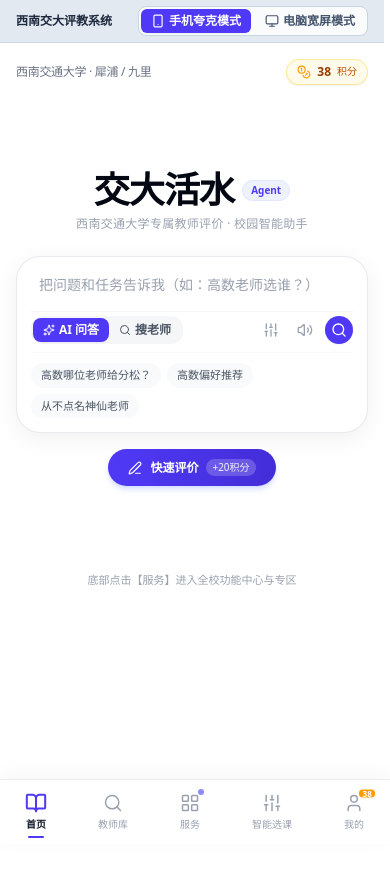
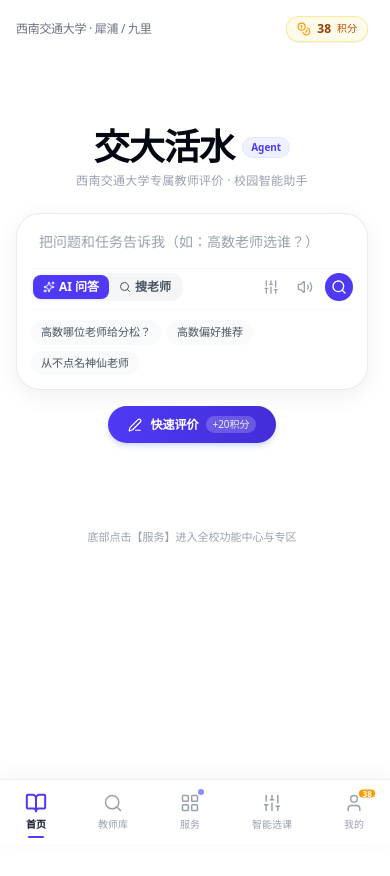
Before and after one commit to dlam12138/xiaoshizi, a React (Vite) app: page / in a window 390 px wide. Shown: the top 876 px of the page. After the commit the page ends 844 px from the top, so only its background shows below. Built offline with nearby package versions, Linux system fonts and the light colour scheme.

Commit message:
feat(ui): implement dynamic device detection
Replace static view mode with automatic detection based on user agent and viewport width to improve cross-device responsiveness.

```diff
--- a/src/App.tsx
+++ b/src/App.tsx
@@ -29,8 +29,6 @@
 import { ExperienceGuideModal } from './components/ExperienceGuideModal';
 
 import {
-  Smartphone,
-  Monitor,
   BookOpen,
   Search,
   Sliders,
@@ -78,16 +76,34 @@
   const [isExperienceModalOpen, setIsExperienceModalOpen] = useState<boolean>(false);
   const [experienceTab, setExperienceTab] = useState<'guides' | 'notices' | 'history'>('guides');
 
-  // Device Mode: 'mobile' (Quark pure app) vs 'desktop' (wide screen dashboard)
-  // Default to 'mobile' on mobile devices or 'mobile' view by default to match Quark image requested by user
-  const [viewMode, setViewMode] = useState<'mobile' | 'desktop'>('mobile');
+  // Automatic Device Detection: Accurately identifies mobile phone vs computer/desktop
+  const [deviceInfo, setDeviceInfo] = useState<{ isMobile: boolean; screenWidth: number }>(() => {
+    if (typeof window === 'undefined') return { isMobile: false, screenWidth: 1200 };
+    const userAgent = navigator.userAgent || '';
+    const isMobileUA = /Android|webOS|iPhone|iPod|BlackBerry|IEMobile|Opera Mini/i.test(userAgent);
+    const isSmallScreen = window.innerWidth < 768;
+    return {
+      isMobile: isMobileUA || isSmallScreen,
+      screenWidth: window.innerWidth,
+    };
+  });
 
-  // Auto detect screen on initial mount
   useEffect(() => {
-    if (typeof window !== 'undefined' && window.innerWidth >= 1024) {
-      // User is on desktop browser, but allow toggling
-    }
+    const handleResize = () => {
+      const userAgent = navigator.userAgent || '';
+      const isMobileUA = /Android|webOS|iPhone|iPod|BlackBerry|IEMobile|Opera Mini/i.test(userAgent);
+      const isSmallScreen = window.innerWidth < 768;
+      setDeviceInfo({
+        isMobile: isMobileUA || isSmallScreen,
+        screenWidth: window.innerWidth,
+      });
+    };
+
+    window.addEventListener('resize', handleResize);
+    return () => window.removeEventListener('resize', handleResize);
   }, []);
+
+  const viewMode: 'mobile' | 'desktop' = deviceInfo.isMobile ? 'mobile' : 'desktop';
 
   // Points Deduction Handler (PRD 5.0)
   const handleDeductPoints = (amount: number, reason: string): boolean => {
@@ -199,44 +215,7 @@
   }, [isAnyModalOpen]);
 
   return (
-    <div className="min-h-screen bg-slate-100/90 text-gray-900 flex flex-col items-center">
-
-      {/* 0. Top Mode Switcher Bar (Quick view toggle for desktop developers/users) */}
-      <div className="w-full bg-slate-200/90 border-b border-slate-300/80 px-4 py-1.5 flex items-center justify-between text-xs text-slate-600 z-40">
-        <div className="flex items-center gap-2">
-          <span className="font-semibold text-slate-800">西南交大评教系统</span>
-          <span className="text-slate-400 hidden sm:inline">|</span>
-          <span className="text-slate-500 hidden sm:inline">已独立分离【手机夸克模式】与【电脑宽屏模式】</span>
-        </div>
-
-        <div className="flex items-center gap-1 bg-white/80 p-0.5 rounded-lg border border-slate-300">
-          <motion.button
-            whileTap={{ scale: 0.92 }}
-            onClick={() => setViewMode('mobile')}
-            className={`flex items-center gap-1 px-2.5 py-1 rounded-md text-xs font-semibold transition-all ${
-              viewMode === 'mobile'
-                ? 'bg-indigo-600 text-white shadow-xs'
-                : 'text-slate-600 hover:text-slate-900'
-            }`}
-          >
-            <Smartphone className="w-3.5 h-3.5" />
-            <span>手机夸克模式</span>
-          </motion.button>
-          <motion.button
-            whileTap={{ scale: 0.92 }}
-            onClick={() => setViewMode('desktop')}
-            className={`flex items-center gap-1 px-2.5 py-1 rounded-md text-xs font-semibold transition-all ${
-              viewMode === 'desktop'
-                ? 'bg-indigo-600 text-white shadow-xs'
-                : 'text-slate-600 hover:text-slate-900'
-            }`}
-          >
-            <Monitor className="w-3.5 h-3.5" />
-            <span>电脑宽屏模式</span>
-          </motion.button>
-        </div>
-      </div>
-
+    <div className="min-h-screen bg-white sm:bg-slate-100/90 text-gray-900 flex flex-col items-center">
       {/* ========================================================= */}
       {/* 1. MOBILE MODE: Pure, 100% faithful Quark mobile layout   */}
       {/* ========================================================= */}
```
